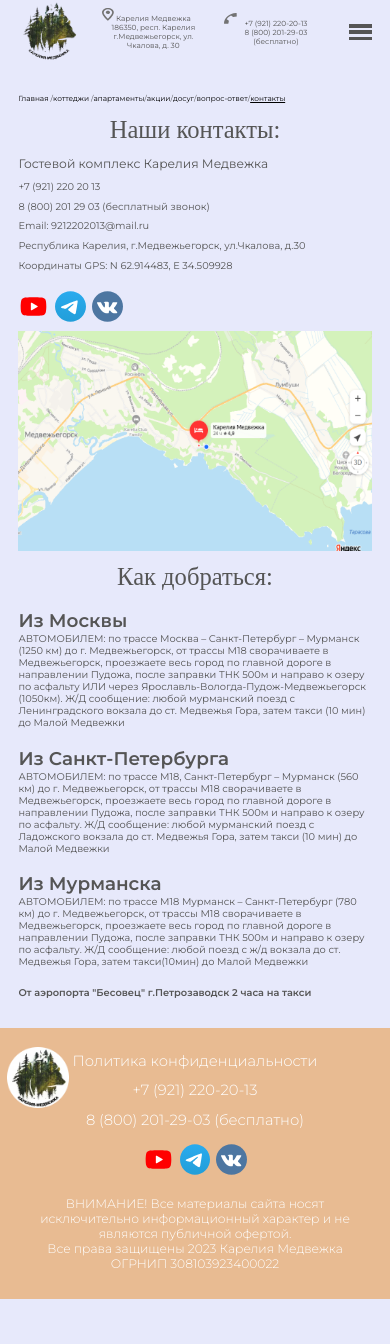
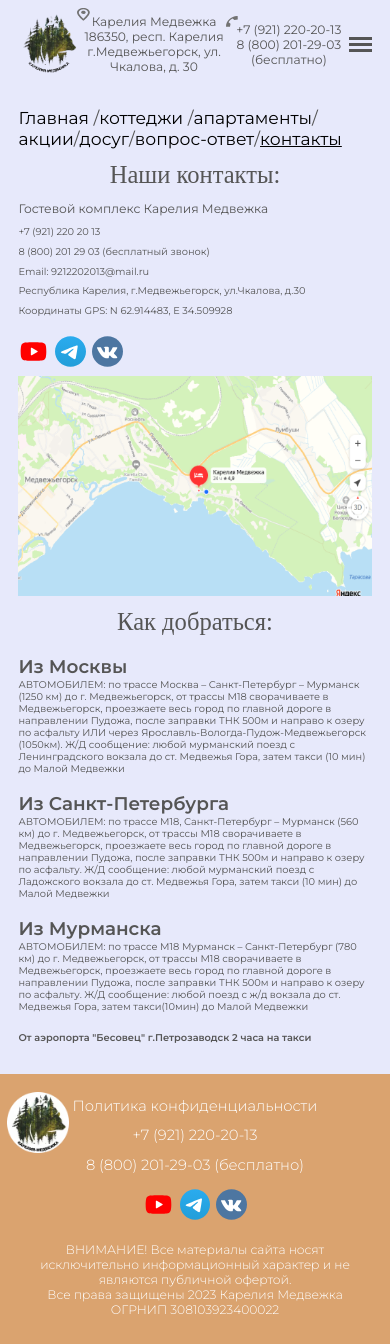
Before and after one commit to Britanskii/complex-beary, a React (Vite) app: page /complex-beary/promotions/leisure/questions/contacts in a window 390 px wide. Before the commit the page ends 1299 px from the top, so only its background shows below. Built offline with nearby package versions, Linux system fonts and the light colour scheme; a web font is replaced by a local one.

Commit message:
add: new color fix: button, footer, header top, infoWithIcon

```diff
--- a/src/app/styles/global.sass
+++ b/src/app/styles/global.sass
@@ -26,6 +26,7 @@
     --font-regular-sb-2: var(--font-size-sb-2) var(--font-family-text)
 
     --accent: #E8BB92
+    --accent-dark: #daa36f
     --background: #E7E9FB
     --text-light: #ffffff
     --text-dark: #555555
--- a/src/entities/footer/footer.module.sass
+++ b/src/entities/footer/footer.module.sass
@@ -2,7 +2,7 @@
     font: var(--font-regular-t)
     font-weight: 300
     color: var(--text-light)
-    background-color: var(--accent)
+    background-color: var(--accent-dark)
     padding: 25rem 130rem
     height: 220rem
 
--- a/src/entities/headerTop/headerTop.module.sass
+++ b/src/entities/headerTop/headerTop.module.sass
@@ -12,6 +12,8 @@
     color: var(--text-dark)
 
 @media (max-width: 800px)
+    .headerTop
+        padding-top: 10rem
     .logo
         width: 50rem
         height: 50rem
--- a/src/shared/ui/button/button.module.sass
+++ b/src/shared/ui/button/button.module.sass
@@ -11,10 +11,10 @@
     padding: 0 20rem
     outline: none
     font-weight: bold
-    border: none
     cursor: pointer
     font: var(--font-regular-sm)
     font-weight: 600
+    border: 1rem solid var(--black)
     &:hover
         opacity: 0.7
 
--- a/src/shared/ui/imageBackground/imageBackground.module.sass
+++ b/src/shared/ui/imageBackground/imageBackground.module.sass
@@ -11,7 +11,7 @@
     width: 100%
     height: 100%
     background-color: black
-    opacity: 0.2
+    opacity: 0.5
 
 .img
     transition: opacity .3s ease
--- a/src/shared/ui/infoWithIcon/infoWithIcon.module.sass
+++ b/src/shared/ui/infoWithIcon/infoWithIcon.module.sass
@@ -16,7 +16,7 @@
 
 @media (max-width: 800px)
     .infoWithIcon
-        width: 80rem
+        font-size: 10rem
     .icon
         left: -2rem
         width: 10rem
--- a/src/widgets/main/ui/main/main.module.sass
+++ b/src/widgets/main/ui/main/main.module.sass
@@ -34,4 +34,4 @@
     .title
         margin-top: 20rem
     .subtitle
-        margin-top: 20rem
+        display: none
--- a/src/widgets/wrapper/ui/breadcrumps/breadcrumps.module.sass
+++ b/src/widgets/wrapper/ui/breadcrumps/breadcrumps.module.sass
@@ -6,3 +6,7 @@
 
 .active
     text-decoration: underline
+
+@media (max-width: 800px)
+    .breadcrumps
+        font-size: 14rem
```
